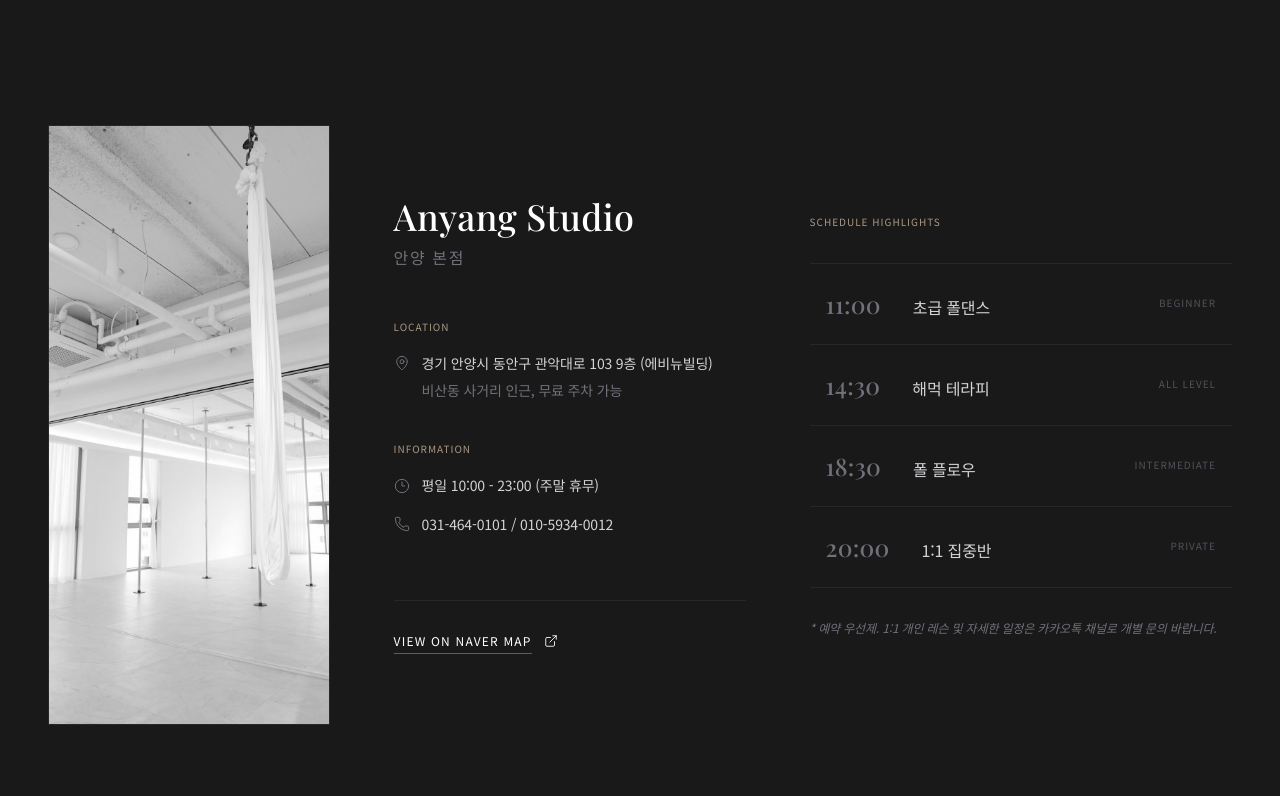
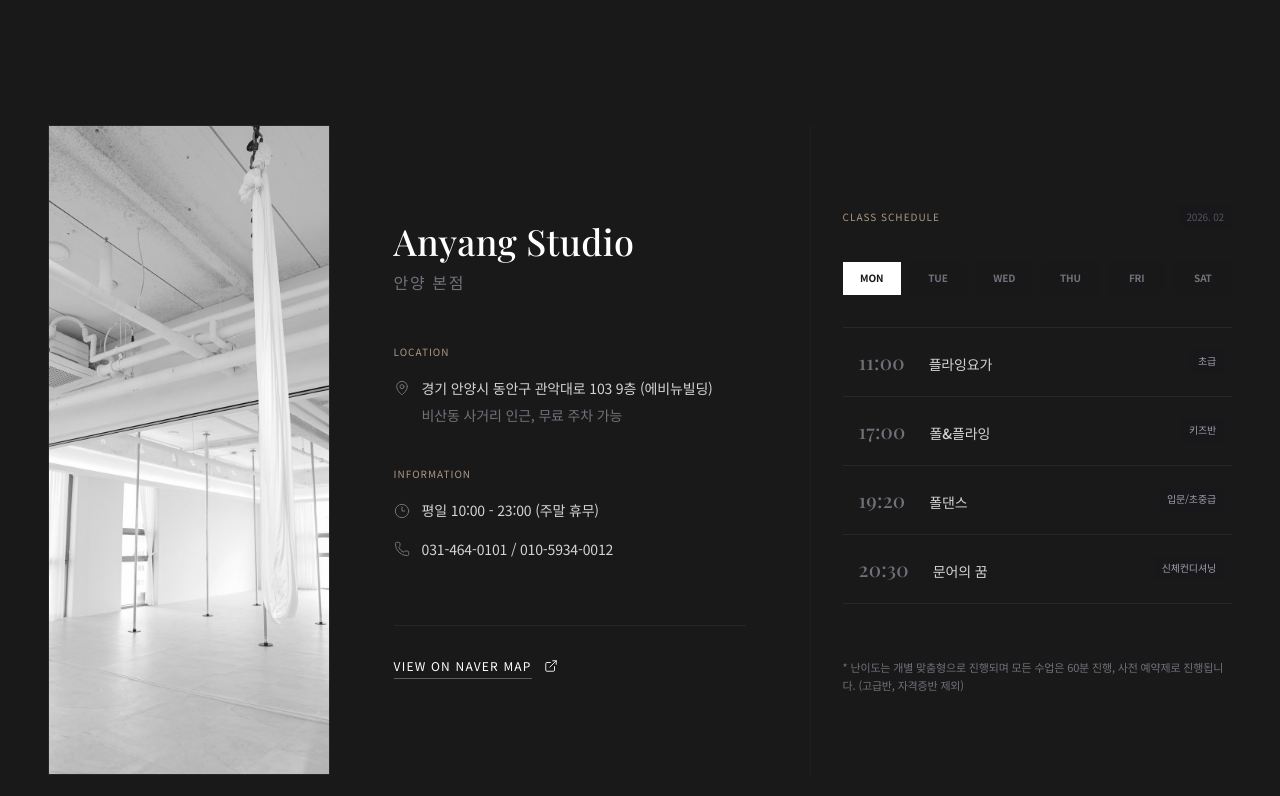
Before and after one commit to kimsuhosim-gif/amuse, a Next.js app: page / in a window 1280 px wide. Shown: the part 4284-5080 px from the top of the page. Built offline with nearby package versions, Linux system fonts and the light colour scheme.

Commit message:
Update timetable to reflect Feb schedule and day-by-day layout

```diff
--- a/src/components/Timetable.tsx
+++ b/src/components/Timetable.tsx
@@ -7,21 +7,71 @@ import { Clock3, ExternalLink, MapPin, Phone } from "lucide-react";
 import { motion, AnimatePresence } from "framer-motion";
 
 type BranchId = "anyang" | "sinrim";
-type ClassItem = { time: string; name: string; level: string };
+type DayOfWeek = "MON" | "TUE" | "WED" | "THU" | "FRI" | "SAT";
+type ClassItem = { time: string; name: string; level: string; subtitle?: string };
 
-const timetableData: Record<BranchId, ClassItem[]> = {
-  anyang: [
-    { time: "11:00", name: "초급 폴댄스", level: "Beginner" },
-    { time: "14:30", name: "해먹 테라피", level: "All Level" },
-    { time: "18:30", name: "폴 플로우", level: "Intermediate" },
-    { time: "20:00", name: "1:1 집중반", level: "Private" },
-  ],
-  sinrim: [
-    { time: "10:30", name: "플라잉요가 입문", level: "Beginner" },
-    { time: "13:00", name: "폴 베이직", level: "Beginner" },
-    { time: "19:00", name: "에어리얼 후프", level: "All Level" },
-    { time: "20:30", name: "야간 테라피", level: "All Level" },
-  ],
+const timetableData: Record<BranchId, Record<DayOfWeek, ClassItem[]>> = {
+  anyang: {
+    MON: [
+      { time: "11:00", name: "플라잉요가", level: "초급" },
+      { time: "17:00", name: "폴&플라잉", level: "키즈반" },
+      { time: "19:20", name: "폴댄스", level: "입문/초중급" },
+      { time: "20:30", name: "문어의 꿈", level: "신체컨디셔닝" },
+    ],
+    TUE: [
+      { time: "11:00", name: "폴댄스", level: "초급" },
+      { time: "19:20", name: "플라잉요가", level: "초급" },
+      { time: "20:30", name: "폴댄스", level: "초급" },
+    ],
+    WED: [
+      { time: "11:00", name: "플라잉요가", level: "입문" },
+      { time: "12:30", name: "폴댄스", level: "입문/중급" },
+      { time: "17:00", name: "폴&플라잉", level: "키즈반" },
+      { time: "19:20", name: "플라잉요가", level: "입문" },
+      { time: "20:30", name: "플라잉요가", level: "초중급/중급" },
+    ],
+    THU: [
+      { time: "11:00", name: "폴댄스", level: "초중급" },
+      { time: "20:30", name: "폴댄스", level: "입문/중급" },
+    ],
+    FRI: [
+      { time: "11:00", name: "추가개설예정", level: "" },
+      { time: "17:00", name: "폴&플라잉", level: "키즈반" },
+      { time: "19:20", name: "플라잉요가", level: "초급" },
+      { time: "20:30", name: "폴댄스", level: "입문/중고급" },
+    ],
+    SAT: [
+      { time: "11:00", name: "플라잉요가", level: "입문" },
+      { time: "12:30", name: "폴댄스", level: "입문/중급" },
+    ],
+  },
+  sinrim: {
+    MON: [
+      { time: "17:00", name: "폴&플라잉", level: "키즈반" },
+      { time: "19:40", name: "폴댄스", level: "입문/중고급" },
+      { time: "20:50", name: "플라잉요가", level: "올레벨" },
+    ],
+    TUE: [
+      { time: "12:00", name: "폴댄스", level: "입문/초중급" },
+      { time: "17:00", name: "자격증반", level: "마스터클래스 준비반 (19:40~)" },
+    ],
+    WED: [
+      { time: "17:00", name: "폴&플라잉", level: "키즈반" },
+      { time: "20:00", name: "폴댄스", level: "입문/초중급" },
+    ],
+    THU: [
+      { time: "12:00", name: "플라잉요가", level: "올레벨" },
+      { time: "19:40", name: "플라잉요가", level: "올레벨" },
+      { time: "20:50", name: "폴댄스", level: "초급/중급" },
+    ],
+    FRI: [
+      { time: "17:00", name: "폴&플라잉", level: "키즈반" },
+      { time: "20:00", name: "폴댄스", level: "입문/중급" },
+    ],
+    SAT: [
+      { time: "13:00", name: "폴댄스", level: "초급/중급" },
+    ],
+  }
 };
 
 const branchInfo = {
@@ -47,10 +97,19 @@ const branchInfo = {
   },
 } as const;
 
+const DAYS: DayOfWeek[] = ["MON", "TUE", "WED", "THU", "FRI", "SAT"];
+
 export default function Studios() {
   const [activeBranch, setActiveBranch] = useState<BranchId>("anyang");
-  const activeSchedule = useMemo(() => timetableData[activeBranch], [activeBranch]);
+  const [activeDay, setActiveDay] = useState<DayOfWeek>("MON");
+
+  const activeSchedule = useMemo(() => timetableData[activeBranch][activeDay], [activeBranch, activeDay]);
   const info = branchInfo[activeBranch];
+
+  // When branch changes, we keep the active day if possible
+  const handleBranchChange = (branch: BranchId) => {
+    setActiveBranch(branch);
+  };
 
   return (
     <section id="studios" className="bg-[#191919] py-32 md:py-48 text-zinc-300" aria-label="스튜디오 안내">
@@ -63,7 +122,7 @@ export default function Studios() {
             viewport={{ once: true, margin: "-100px" }}
             transition={{ duration: 1 }}
           >
-            <p className="text-[11px] font-semibold uppercase tracking-[0.3em] text-[#ab9885] mb-6">Studios</p>
+            <p className="text-[11px] font-semibold uppercase tracking-[0.3em] text-[#ab9885] mb-6">Studios & Schedule</p>
             <h2 className="font-display text-4xl leading-[1.2] text-white md:text-5xl lg:text-6xl">
               Sanctuaries of<br className="hidden md:block" /> elegance
             </h2>
@@ -79,7 +138,7 @@ export default function Studios() {
             {(Object.keys(branchInfo) as BranchId[]).map((branch) => (
               <button
                 key={branch}
-                onClick={() => setActiveBranch(branch)}
+                onClick={() => handleBranchChange(branch)}
                 className={`relative px-4 py-3 text-[11px] font-semibold uppercase tracking-[0.2em] transition-colors focus:outline-none ${activeBranch === branch ? "text-white" : "text-zinc-600 hover:text-zinc-400"
                   }`}
               >
@@ -104,7 +163,7 @@ export default function Studios() {
               animate={{ opacity: 1, x: 0 }}
               exit={{ opacity: 0, x: 10 }}
               transition={{ duration: 0.5 }}
-              className="relative aspect-[3/4] lg:aspect-auto lg:h-[600px] w-full overflow-hidden grayscale hover:grayscale-0 transition-all duration-700"
+              className="relative aspect-[3/4] lg:aspect-auto lg:h-[650px] w-full overflow-hidden grayscale hover:grayscale-0 transition-all duration-700"
             >
               <Image
                 src={info.image}
@@ -160,26 +219,68 @@ export default function Studios() {
 
           <AnimatePresence mode="popLayout">
             <motion.div
-              key={activeBranch + "-schedule"}
+              key={activeBranch + "-schedule-container"}
               initial={{ opacity: 0, x: 10 }}
               animate={{ opacity: 1, x: 0 }}
               exit={{ opacity: 0 }}
               transition={{ duration: 0.5, delay: 0.2 }}
-              className="flex flex-col justify-center"
+              className="flex flex-col justify-center lg:pl-8 border-l border-zinc-800/50"
             >
-              <p className="text-[10px] uppercase tracking-widest text-[#ab9885] mb-8">Schedule Highlights</p>
-              <div className="flex flex-col border-t border-zinc-800">
-                {activeSchedule.map((item, idx) => (
-                  <div key={idx} className="flex items-center justify-between border-b border-zinc-800 py-6 group hover:bg-zinc-900/50 transition-colors">
-                    <div className="flex flex-col md:flex-row md:items-baseline gap-2 md:gap-8 px-4">
-                      <span className="font-display text-2xl text-zinc-500 group-hover:text-white transition-colors">{item.time}</span>
-                      <span className="text-base text-zinc-300 group-hover:text-white transition-colors">{item.name}</span>
-                    </div>
-                    <span className="text-[10px] uppercase tracking-widest text-zinc-600 pr-4">{item.level}</span>
-                  </div>
+              <div className="flex items-center justify-between mb-8">
+                <p className="text-[10px] uppercase tracking-widest text-[#ab9885]">Class Schedule</p>
+                <span className="text-[10px] uppercase text-zinc-600 bg-zinc-900 px-2 py-1">2026. 02</span>
+              </div>
+
+              <div className="flex gap-2 overflow-x-auto pb-4 mb-4 scrollbar-hide">
+                {DAYS.map((day) => (
+                  <button
+                    key={day}
+                    onClick={() => setActiveDay(day)}
+                    className={`flex-1 shrink-0 px-3 py-2 text-[10px] font-semibold transition-all duration-300 focus:outline-none ${activeDay === day
+                        ? "bg-white text-zinc-900"
+                        : "bg-zinc-900/50 text-zinc-500 hover:text-zinc-300 hover:bg-zinc-800"
+                      }`}
+                  >
+                    {day}
+                  </button>
                 ))}
               </div>
-              <p className="mt-8 text-xs font-light text-zinc-500 italic">* 예약 우선제. 1:1 개인 레슨 및 자세한 일정은 카카오톡 채널로 개별 문의 바랍니다.</p>
+
+              <div className="flex flex-col border-t border-zinc-800 min-h-[300px]">
+                <AnimatePresence mode="wait">
+                  <motion.div
+                    key={activeBranch + activeDay}
+                    initial={{ opacity: 0, y: 10 }}
+                    animate={{ opacity: 1, y: 0 }}
+                    exit={{ opacity: 0, y: -10 }}
+                    transition={{ duration: 0.3 }}
+                    className="flex flex-col"
+                  >
+                    {activeSchedule?.length > 0 ? (
+                      activeSchedule.map((item, idx) => (
+                        <div key={idx} className="flex items-center justify-between border-b border-zinc-800 py-5 group hover:bg-zinc-900/50 transition-colors">
+                          <div className="flex flex-col md:flex-row md:items-baseline gap-2 md:gap-6 px-4">
+                            <span className="font-display text-xl text-zinc-500 group-hover:text-white transition-colors">{item.time}</span>
+                            <span className="text-sm font-medium text-zinc-300 group-hover:text-white transition-colors">{item.name}</span>
+                          </div>
+                          {item.level && (
+                            <span className="text-[10px] px-2 py-1 bg-zinc-900 text-zinc-400 group-hover:bg-[#ab9885] group-hover:text-white transition-colors mr-2">
+                              {item.level}
+                            </span>
+                          )}
+                        </div>
+                      ))
+                    ) : (
+                      <div className="flex items-center justify-center py-20 text-sm text-zinc-600">
+                        해당 요일은 수업이 없습니다.
+                      </div>
+                    )}
+                  </motion.div>
+                </AnimatePresence>
+              </div>
+              <p className="mt-8 text-[11px] font-light text-zinc-500 leading-relaxed">
+                * 난이도는 개별 맞춤형으로 진행되며 모든 수업은 60분 진행, 사전 예약제로 진행됩니다. (고급반, 자격증반 제외)
+              </p>
             </motion.div>
           </AnimatePresence>
         </div>
```
